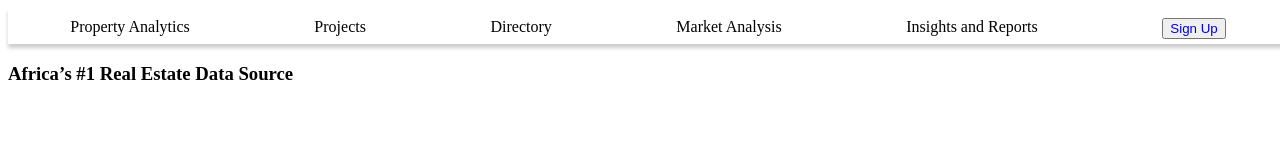
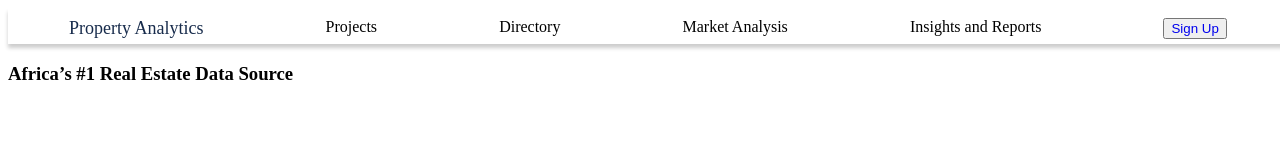
Before and after one commit to G-vans/Population-Analytics-Phase-1, a plain HTML site: page index.html in a window 1280 px wide. Shown: the top 160 px of the page. Drawn offline with Linux system fonts and the light colour scheme.

Commit message:
change logo color

```diff
--- a/assets/style.css
+++ b/assets/style.css
@@ -29,7 +29,7 @@ img{
 
 #logo {
     font-size: large;
-    color: brown;
+    color: #182c4c;
 }
 
 .navbar li {
--- a/index.html
+++ b/index.html
@@ -12,7 +12,7 @@
 <body>
     <!--Top Navbar-->
     <div class="navbar">
-        <li>Property Analytics</li>
+        <li id="logo">Property Analytics</li>
         <li>Projects</li>
         <li>Directory</li>
         <li>Market Analysis</li>
```
